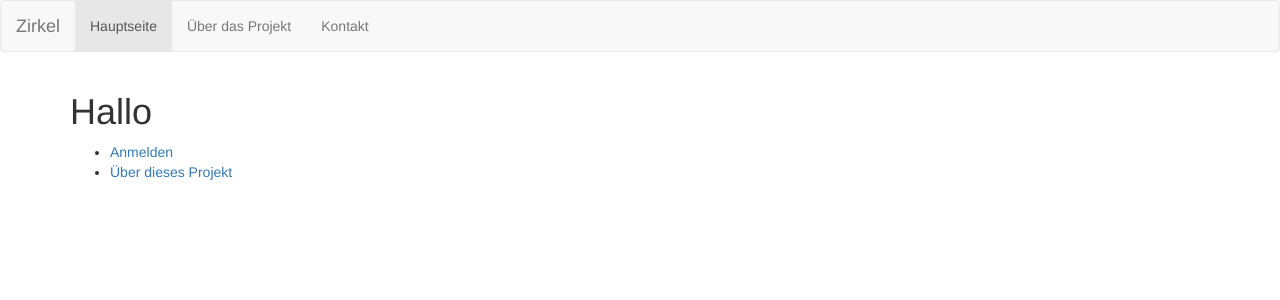
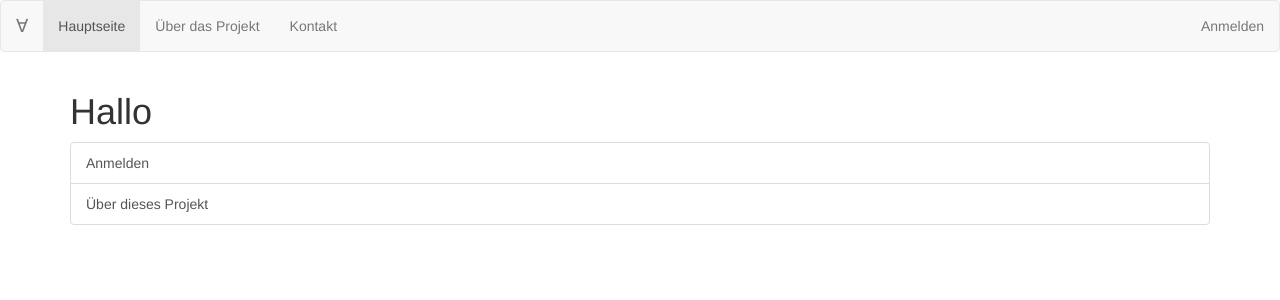
Before and after one commit to Nicholas42/zirkel-website, a Flask app: page / in a window 1280 px wide. Shown: the top 300 px of the page. Run offline with Flask 2, Linux system fonts and the light colour scheme; some libraries are stand-ins or nearby versions.

Commit message:
Made the templates a bit more beautiful.

```diff
--- /dev/null
+++ b/app/static/style.css
@@ -0,0 +1,5 @@
+.btn-link
+{
+    padding: 0px;
+    border: 0px;
+}
--- a/app/templates/admin/user_list.html
+++ b/app/templates/admin/user_list.html
@@ -8,7 +8,7 @@
             </dt>
             <dd>
                 <form action="{{ url_for("admin.ban") }}" method="post">
-                    <button type="submit" name="user" value="{{ user.id }}">Ban</button>
+                    <button class="btn btn-link" type="submit" name="user" value="{{ user.id }}">Ban</button>
                 </form>
                 <form action="{{ url_for("admin.add_role") }}" method="post">
                     <input type="hidden" value="{{ user.id }}" name="user_id">
@@ -17,7 +17,7 @@
                             <option value="{{ i.id }}">{{ i.name }}</option>
                         {% endfor %}
                     </select>
-                    <input type="submit" value="Rolle hinzufügen">
+                    <button type="submit" class="btn">Rolle hinzufügen</button>
                 </form>
             </dd>
         {% endfor %}
--- a/app/templates/basic_layout.html
+++ b/app/templates/basic_layout.html
@@ -1,5 +1,10 @@
 {% extends "bootstrap/base.html" %}
 {% import "bootstrap/utils.html" as utils %}
+
+{% block head %}
+    {{ super() }}
+    <link rel="stylesheet" type="text/css" href="{{ url_for('static',filename='style.css') }}">
+{% endblock %}
 
 {% block title %}
     {% if title %} {{ title }} - {% endif %} A Website
@@ -9,12 +14,19 @@
     <nav class="navbar navbar-default">
         <div class="container-fluid">
             <div class="navbar-header">
-                <a class="navbar-brand" href="#">Zirkel</a>
+                <a class="navbar-brand">&forall;</a>
             </div>
             <ul class="nav navbar-nav">
                 <li class="active"><a href="/">Hauptseite</a></li>
                 <li><a href="{{ url_for("aufgaben_ci.serve_project") }}">Über das Projekt</a></li>
                 <li><a href="{{ url_for("main.contact") }}">Kontakt</a></li>
+            </ul>
+            <ul class="nav navbar-nav navbar-right">
+                {% if current_user.is_authenticated %}
+                    <li><a href="{{ url_for("auth.logout") }}">Abmelden</a></li>
+                {% else %}
+                    <li><a href="{{ url_for("auth.login") }}">Anmelden</a></li>
+                {% endif %}
             </ul>
         </div>
     </nav>
--- a/app/templates/main/index.html
+++ b/app/templates/main/index.html
@@ -3,26 +3,26 @@
 {% block app_content %}
     <h1>Hallo{% if current_user.username %}, {{ current_user.username }}.{% endif %}</h1>
 
-    <ul>
+    <div class="list-group">
         {% if not current_user.is_authenticated %}
-            <li><a href="{{ url_for("auth.login") }}">Anmelden</a></li>
-            {# <li><a href="/register">Registrieren</a></li> #}
+            <a class="list-group-item" href="{{ url_for("auth.login") }}">Anmelden</a>
+            {# <a class="list-group-item" href="/register">Registrieren</a></li> #}
         {% else %}
-            <li><a href="{{ url_for("auth.logout") }}">Abmelden</a></li>
-            <li><a href="{{ url_for("auth.change_password") }}">Passwort ändern</a></li>
+            <a class="list-group-item" href="{{ url_for("auth.logout") }}">Abmelden</a></li>
+            <a class="list-group-item" href="{{ url_for("auth.change_password") }}">Passwort ändern</a></li>
             {% if current_user.is_admin() %}
-                <li><a href="{{ url_for("admin.panel") }}">Admin-Panel</a></li>
+                <a class="list-group-item" href="{{ url_for("admin.panel") }}">Admin-Panel</a></li>
             {% endif %}
             {% if current_user.has_role("korrektor") %}
-                <li><a href="{{ url_for("review.submissions") }}">Bearbeitungen</a></li>
-                <li><a href="{{ url_for("aufgaben_ci.serve_module") }}">Module</a> </li>
+                <a class="list-group-item" href="{{ url_for("review.submissions") }}">Bearbeitungen</a></li>
+                <a class="list-group-item" href="{{ url_for("aufgaben_ci.serve_module") }}">Module</a> </li>
             {% endif %}
-            <li><a href="{{ url_for("upload.upload") }}">Lösung hochladen</a></li>
-            <li><a href="{{ url_for("aufgaben_ci.serve_tex") }}">LaTeX-Hilfen</a></li>
-            <li><a href="{{ url_for("aufgaben_ci.serve_conventions") }}">Konventionen</a></li>
+            <a class="list-group-item" href="{{ url_for("upload.upload") }}">Lösung hochladen</a></li>
+            <a class="list-group-item" href="{{ url_for("aufgaben_ci.serve_tex") }}">LaTeX-Hilfen</a></li>
+            <a class="list-group-item" href="{{ url_for("aufgaben_ci.serve_conventions") }}">Konventionen</a></li>
         {% endif %}
-        <li><a href="{{ url_for("aufgaben_ci.serve_project") }}">Über dieses Projekt</a></li>
+        <a class="list-group-item" href="{{ url_for("aufgaben_ci.serve_project") }}">Über dieses Projekt</a></li>
 
 
-    </ul>
+    </div>
 {% endblock %}
```
Also changed, not shown: app/templates/admin/panel.html (+4 -4 lines), app/templates/aufgaben_ci/modules.html (+9 -5 lines), app/templates/review/index.html (+4 -4 lines).
